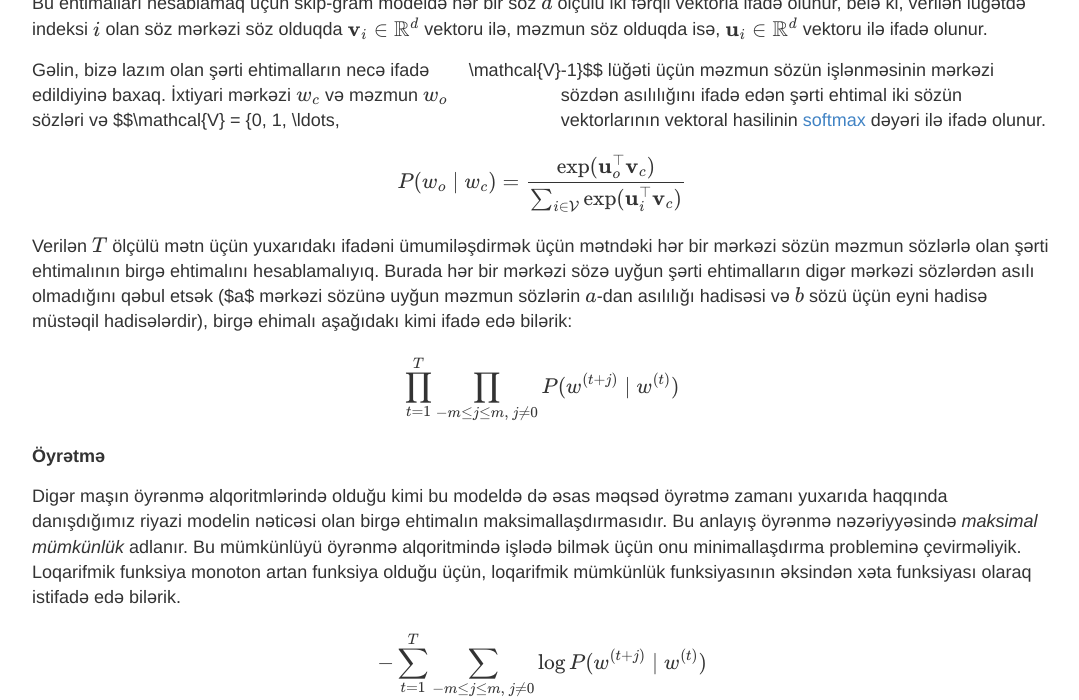
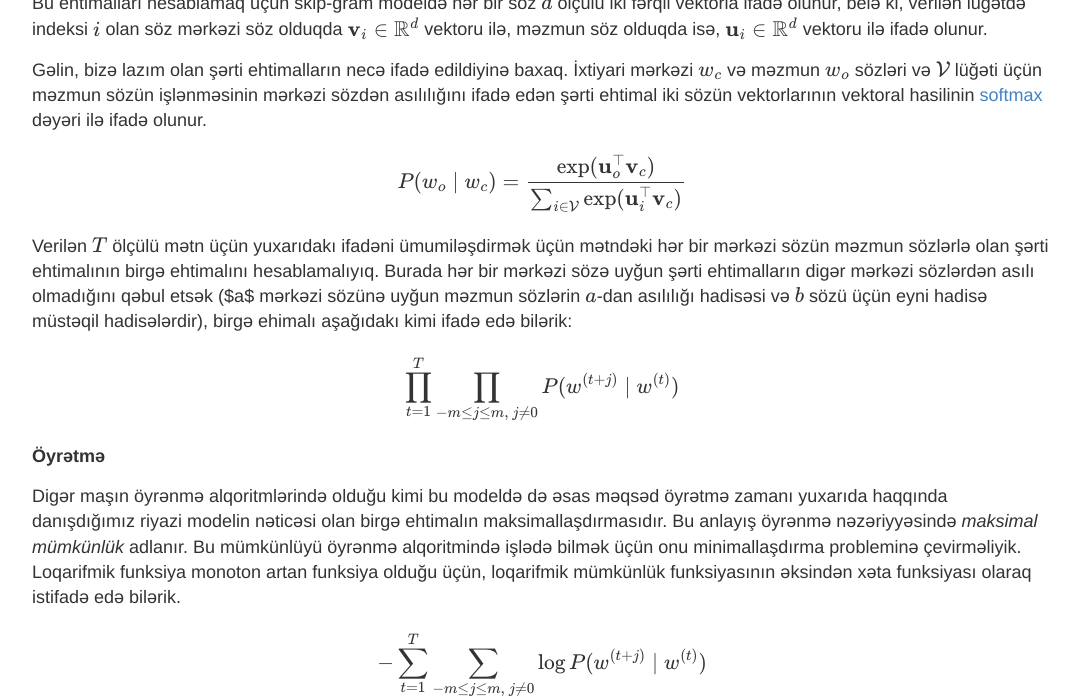
Before and after one commit to DERINtelligence/web, a Jekyll site: the page built from _posts/2020-4-10-tebii_dilin_emali_word2vec.md, in a window 1280 px wide and 900 px high, scrolled down 1668 px, cut to the strip 200-900 px from the top of the window. Shown: the whole strip, without its empty margins (98-1177 px from the left). Built offline with Jekyll 4.4.1, drawn with Linux system fonts in a browser that asks for light colours; formulas are drawn with MathJax 3; comment, search, counter and statistics services are not loaded.

Commit message:
fix - word2vec

```diff
--- a/_posts/2020-4-10-tebii_dilin_emali_word2vec.md
+++ b/_posts/2020-4-10-tebii_dilin_emali_word2vec.md
@@ -35,11 +35,13 @@
 
 $$P(\textrm{"O"}\mid\textrm{"kitab"})\cdot P(\textrm{"oxuduğu"}\mid\textrm{"kitab"})\cdot P(\textrm{"haqqında"}\mid\textrm{"kitab"})\cdot P(\textrm{"danışırdı"}\mid\textrm{"kitab"}).$$
 
-<img src="https://i.imgur.com/QuSsa8q.png" style="width:70%;">
+<div class="center">
+	<img src="https://i.imgur.com/QuSsa8q.png" style="width:70%;">
+</div>
 
 Bu ehtimalları hesablamaq üçün skip-gram modeldə hər bir söz $$d$$ ölçülü iki fərqli vektorla ifadə olunur, belə ki, verilən lüğətdə indeksi $$i$$ olan söz mərkəzi söz olduqda $$\mathbf{v}_i\in\mathbb{R}^d$$ vektoru ilə, məzmun söz olduqda isə, $$\mathbf{u}_i\in\mathbb{R}^d$$ vektoru ilə ifadə olunur.
 
-Gəlin, bizə lazım olan şərti ehtimalların necə ifadə edildiyinə baxaq. İxtiyari mərkəzi $$w_c$$ və məzmun $$w_o$$ sözləri və $$\mathcal{V} = \{0, 1, \ldots, |\mathcal{V}|-1\}$$ lüğəti üçün məzmun sözün işlənməsinin mərkəzi sözdən asılılığını ifadə edən şərti ehtimal iki sözün vektorlarının vektoral hasilinin [softmax](https://en.wikipedia.org/wiki/Softmax_function) dəyəri ilə ifadə olunur.
+Gəlin, bizə lazım olan şərti ehtimalların necə ifadə edildiyinə baxaq. İxtiyari mərkəzi $$w_c$$ və məzmun $$w_o$$ sözləri və $$\mathcal{V}$$ lüğəti üçün məzmun sözün işlənməsinin mərkəzi sözdən asılılığını ifadə edən şərti ehtimal iki sözün vektorlarının vektoral hasilinin [softmax](https://en.wikipedia.org/wiki/Softmax_function) dəyəri ilə ifadə olunur.
 
 $$P(w_o \mid w_c) = \frac{\text{exp}(\mathbf{u}_o^\top \mathbf{v}_c)}{ \sum_{i \in \mathcal{V}} \text{exp}(\mathbf{u}_i^\top \mathbf{v}_c)}$$
 
@@ -78,7 +80,9 @@
 
 $$P(\textrm{"kitab"}\mid \textrm{"O"}, \textrm{"oxuduğu"},\textrm{"haqqında"},\textrm{"danışırdı"})$$
 
-<img src="https://i.imgur.com/2NQpYPu.png" style="width:70%;">
+<div class="center">
+	<img src="https://i.imgur.com/2NQpYPu.png" style="width:70%;">
+</div>
 
 Çərçivəni $$m$$ qəbul etsək, verilən $$w_c$$ mərkəzi sözü üçün məzmun sözləri $$\mathcal{W}_o= \{w_{o_1}, \ldots, w_{o_{2m}}\}$$ ilə ifadə edə bilərik. Bu modeldə məzmun sözlərin sayı çox olduğundan softmax dəyəri hesablayarkən mərkəzi sözə uyğun gələn vektorla məzmun sözlərin vektorlarının ədədi ortasından istifadə edəcəyik.
 
@@ -115,14 +119,17 @@
 **Nəticələr və yekun**
 word2vec modellərində öyrənmə zamanı yuxarıda da danışdığımız kimi yalnızca mətndən istifadə edilir, yəni verilən data işarələnməmişdir. Yəni sözlər arasında əlaqələr, məna yaxınlığı və ya uzaqlığı haqqında əvvəldən heç bir məlumata sahib olmuruq. Bununla belə, word2vec olduqca aydın və maraqlı nəticələr göstərir. Məsələn, elə müəlliflərin mövzu ilə əlaqəli digər məqaləsindən ([Mikolov et al. 2013](https://papers.nips.cc/paper/5021-distributed-representations-of-words-and-phrases-and-their-compositionality.pdf) ) ingilis dilli mətn əsasında yaradılmış 1000 ölçülü word2vec vektorlarının PCA alqoritmi ilə 2 ölçülü müstəvidə proyeksiyasına nəzər yetirək:
 
-<img src="https://i.imgur.com/VOm2SEC.jpg" style="width:70%;">
-
+<div class="center">
+	<img src="https://i.imgur.com/VOm2SEC.jpg" style="width:70%;">
+</div>
 
 Aydın şəkildə görə bilərik ki, "dövlət-paytaxt" əlaqəsi ölkə və şəhər vektorları arasında, demək olar ki, eynidir.
 
 Eyni məqalədən digər bir misala nəzər salaq. Aşağıdakı cədvəl iki sözün vektorlarının cəminə ən çox yaxın olan vektorların hansı sözlərə uyğun gəldiyini göstərir.
 
-<img src="https://i.imgur.com/w3kRSHn.jpg" style="width:70%;">
+<div class="center">
+	<img src="https://i.imgur.com/w3kRSHn.jpg" style="width:70%;">
+</div>
 
 Bu misal ilə vektorlar üzərində edilən riyazi əməliyyatların necə effektiv olduğunu və modelin vektorların oxşarlıq əlaqələrini necə ehtiva etdiyini aydın görə bilərik.
 
```
